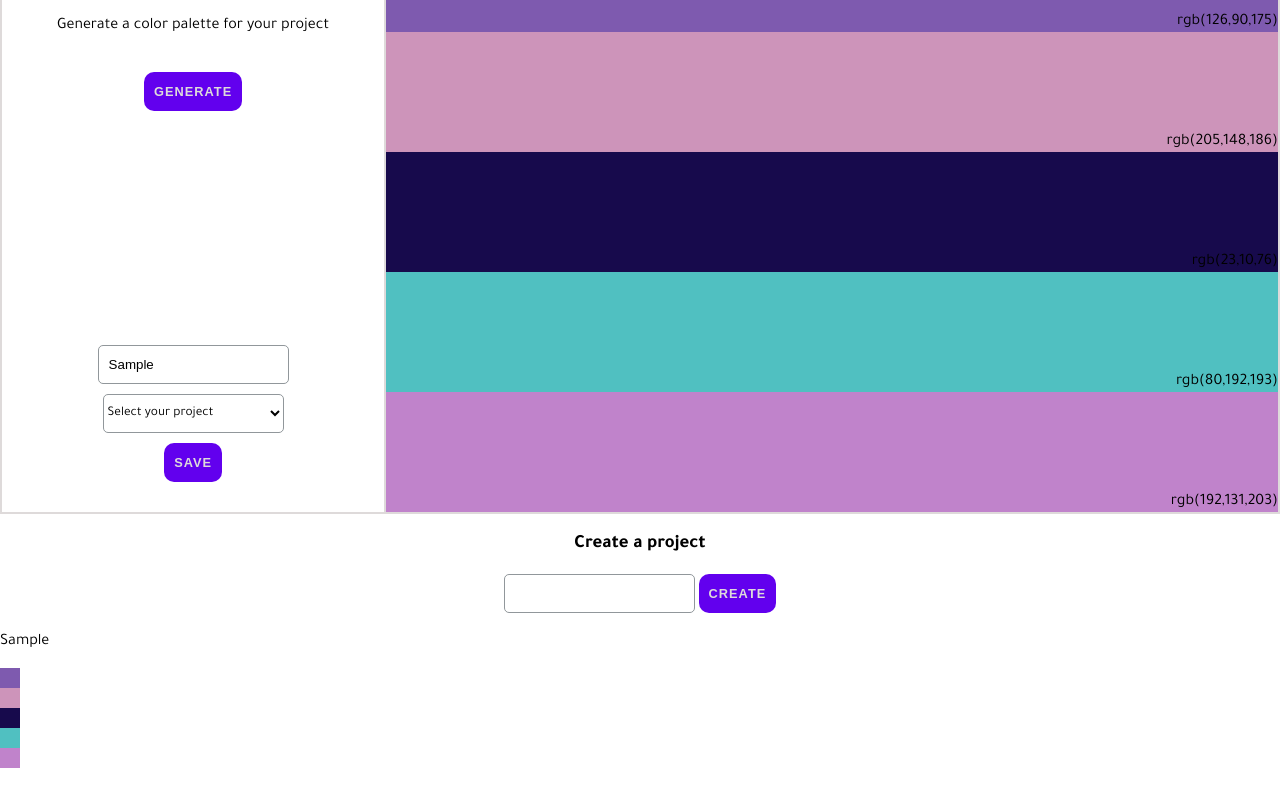
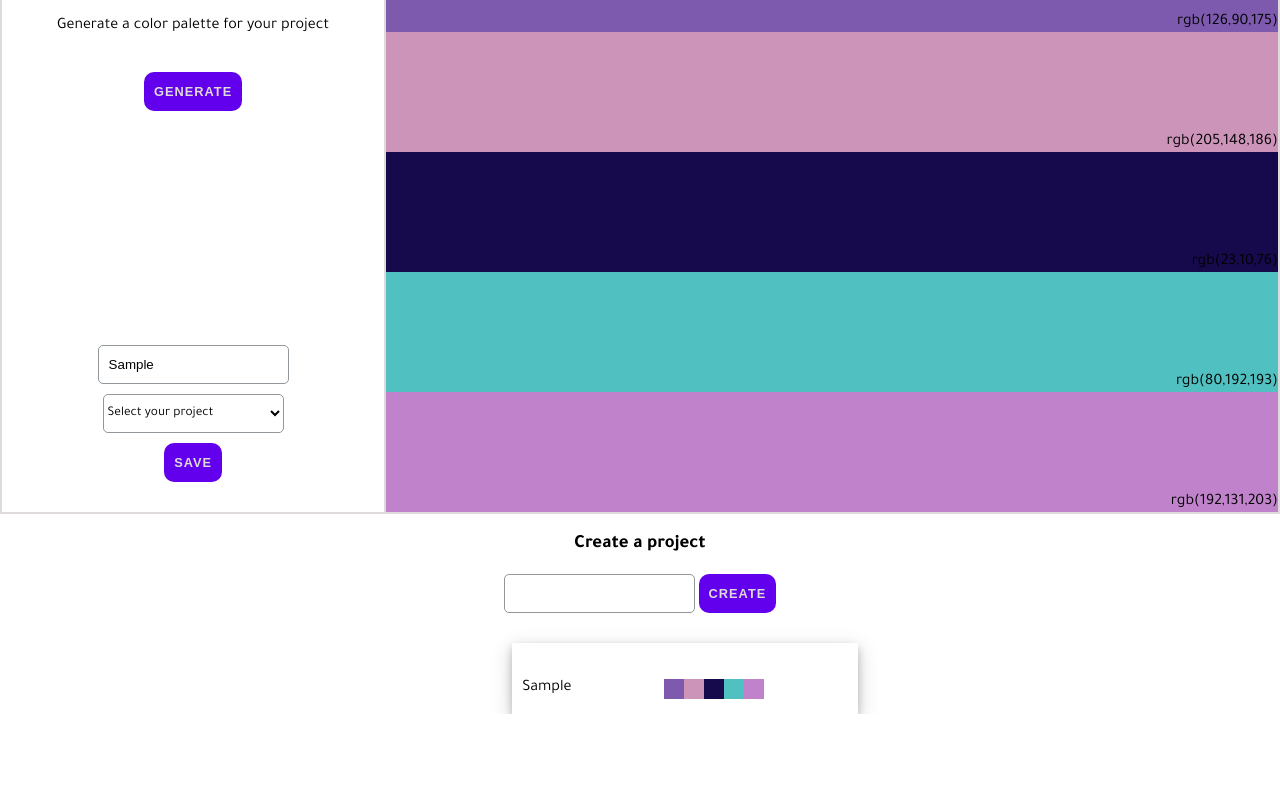
Before and after one commit to meloncatty/palette-picker, a website: page public/index.html in a window 1280 px wide. Both pictures are taken after typing "Sample" into the empty fields and a click on the button "SAVE". Shown: the part 90-896 px from the top of the page. After the commit the page ends 804 px from the top, so only its background shows below. Drawn offline with Linux system fonts and the light colour scheme.

Commit message:
Add styling to project container Install normalize css

```diff
--- a/package.json
+++ b/package.json
@@ -18,7 +18,9 @@
   },
   "homepage": "https://github.com/meloncatty/palette-picker#readme",
   "dependencies": {
+    "css-normalize": "^0.0.1",
     "express": "^4.16.3",
-    "nodemon": "^1.17.5"
+    "nodemon": "^1.17.5",
+    "normalize-css": "^2.3.1"
   }
 }
--- a/public/styles/styles.css
+++ b/public/styles/styles.css
@@ -1,3 +1,5 @@
+
+
 body {
   margin: 0;
   padding: 0;
@@ -115,7 +117,10 @@ select {
 
 .projects-container {
   width: auto;
-  height: 300px;
+  height: auto;
+  display: flex;
+  flex-direction: column;
+  align-items: center;
 }
 
 .project-form-container {
@@ -135,3 +140,33 @@ select {
 .palette-color p {
   margin-right: 10px;
 }
+
+.display-projects-container {
+  display: flex;
+  justify-content: space-around;
+  flex-wrap: wrap;
+  margin-top: 30px;
+  margin-left: 90px;
+  width: 90%
+}
+
+.individual-project {
+  width: 30%;
+  box-shadow: 0 4px 8px 0 rgba(0, 0, 0, 0.2), 0 6px 20px 0 rgba(0, 0, 0, 0.19)
+}
+
+.individual-project h2 {
+  margin-left: 10px;
+}
+
+.mini-palette-container {
+  display: flex;
+  justify-content: space-between;
+  align-items: center;
+  width: 70%;
+  margin-left: 10px;
+}
+
+.mini-color-container {
+  display: flex;
+}
```
Also changed, not shown: 1 other file.
